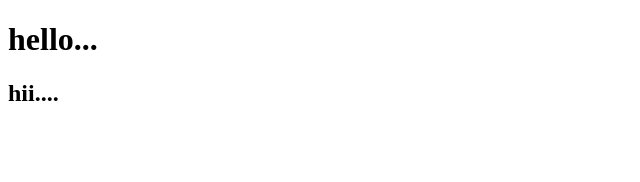
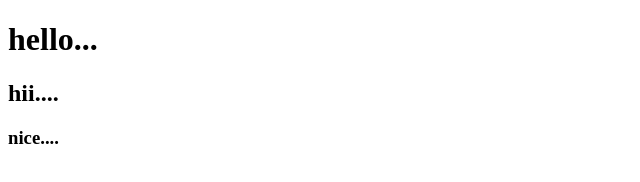
Before and after one commit to devangiparmar1710-png/first, a plain HTML site: page index.html in a window 1280 px wide. Shown: the full height of the page, 0-640 px from the left. Drawn offline with Linux system fonts and the light colour scheme.

Commit message:
first commit

```diff
--- a/index.html
+++ b/index.html
@@ -8,5 +8,6 @@
 <body>
     <h1>hello...</h1>
     <h2>hii....</h2>
+    <h3>nice....</h3>
 </body>
 </html>
```
